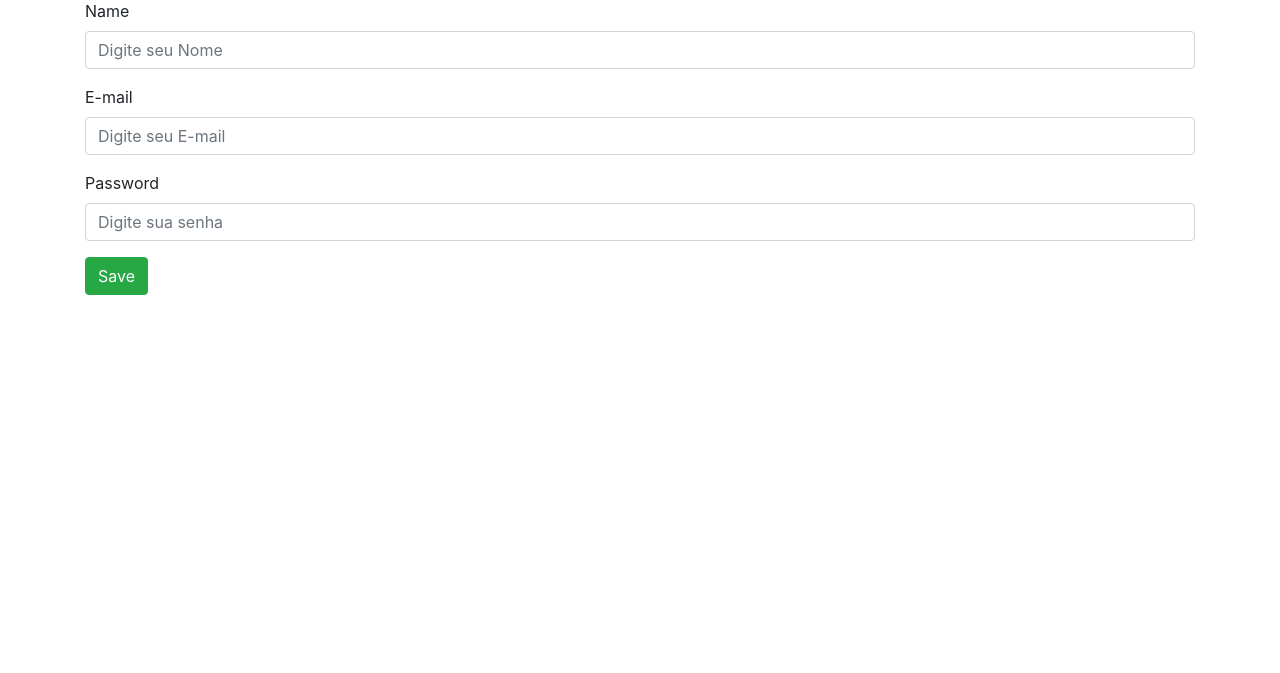
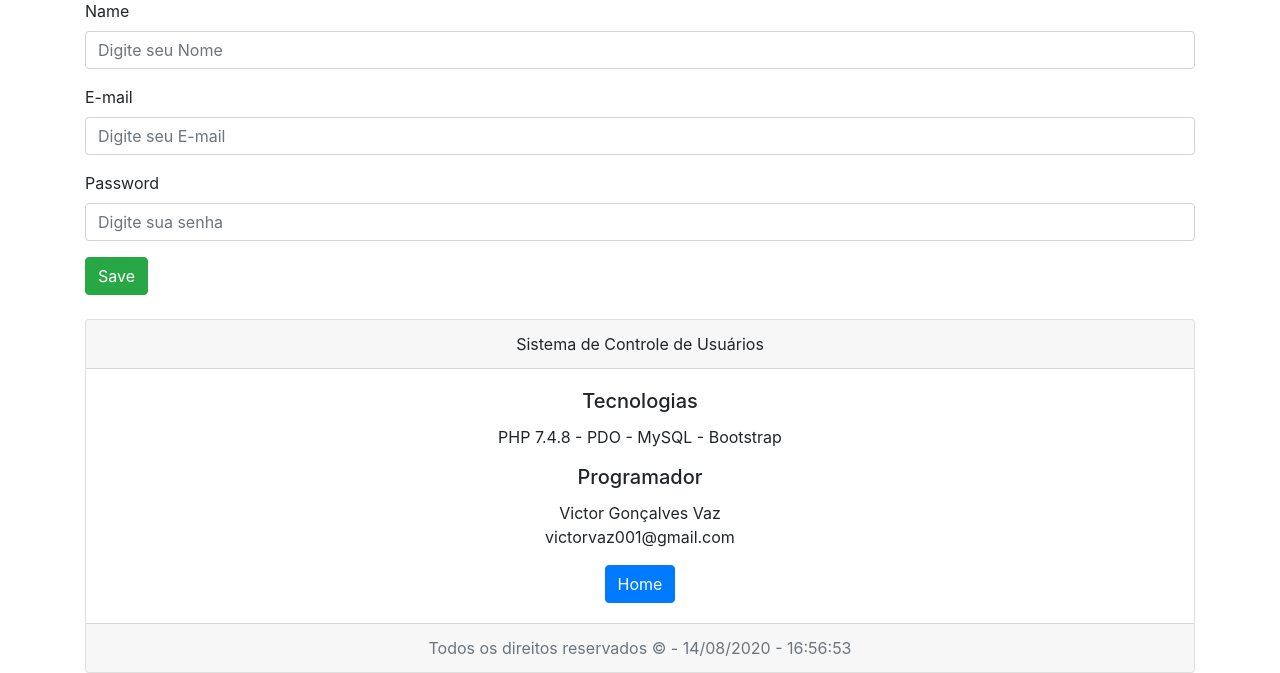
Before and after one commit to victorvaz001/ProjetosPHP, a PHP site: page /adicionar.php in a window 1280 px wide. Shown: the part 129-802 px from the top of the page. Before the commit the page ends 424 px from the top, so only its background shows below. Run offline with PHP 8.4, Linux system fonts and the light colour scheme.

Commit message:
Adição do footer no adicionar.php

```diff
--- a/CRUD/adicionar.php
+++ b/CRUD/adicionar.php
@@ -45,8 +45,28 @@ if(isset($_POST["nome"]) && !empty($_POST["nome"])){
       <input type="password" class="form-control" name="senha" required
       placeholder="Digite sua senha">
     </div>
-    <button type="submit" class="btn btn-success">Save</button>
+    <button type="submit" class="btn btn-success">Save</button><br/><br/>
   </form>
+  <div class="card text-center">
+  <div class="card-header">
+    Sistema de Controle de Usuários
+  </div>
+  <div class="card-body">
+    <h5 class="card-title">Tecnologias</h5>
+    <p class="card-text">PHP 7.4.8 - PDO - MySQL - Bootstrap </p>
+     <h5 class="card-title">Programador</h5>
+     <p class="card-text">Victor Gonçalves Vaz<br>
+       victorvaz001@gmail.com</p>
+    <a href="index.php" class="btn btn-primary">Home</a>
+  </div>
+  <div class="card-footer text-muted">
+    <?php
+    date_default_timezone_set('America/Sao_Paulo');
+  $dataAtual = date("d/m/yy \-\ H:i:s");
+  echo "Todos os direitos reservados &copy; - ".$dataAtual;
+    ?>
+  </div>
+</div>
 </div>
 </body>
 </html>
```
